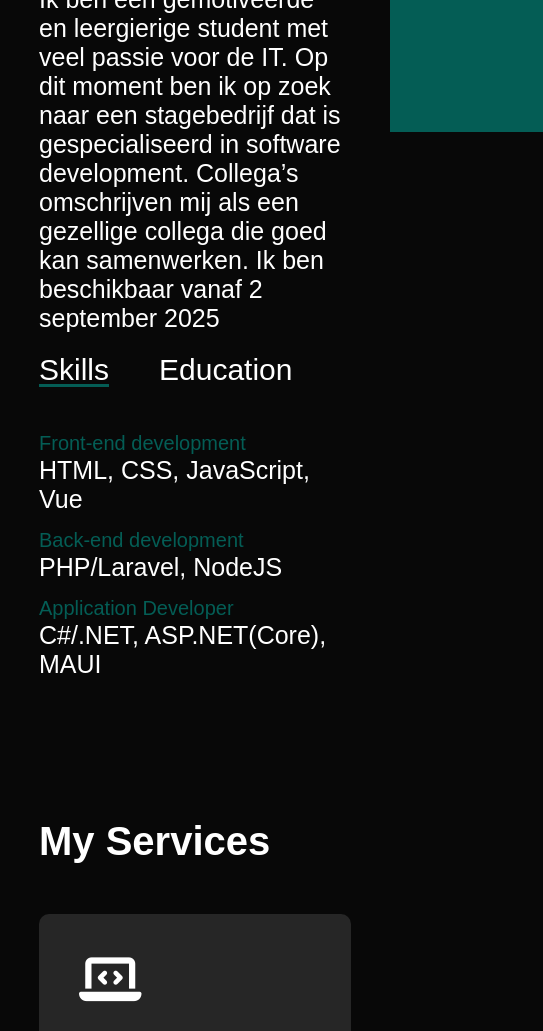
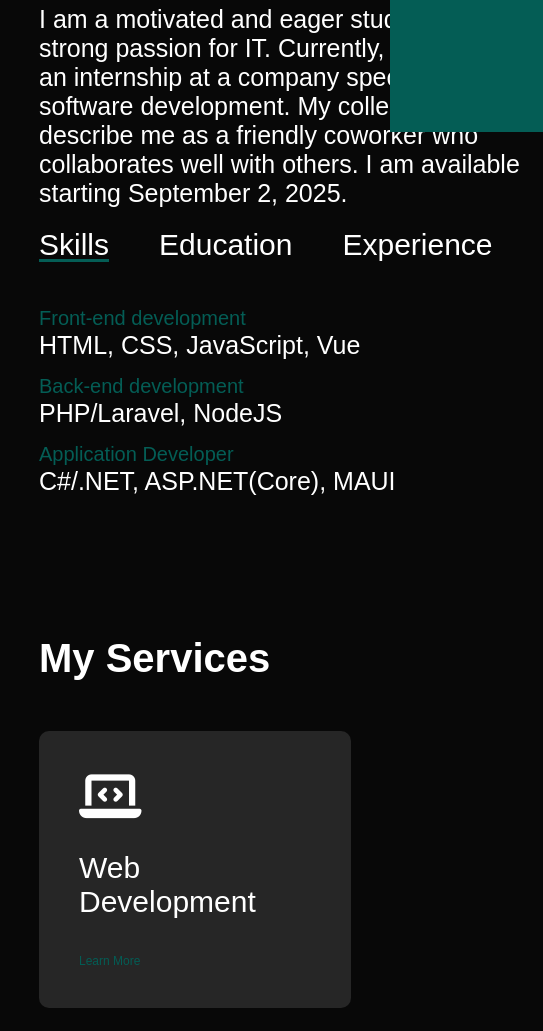
Before and after one commit to kyrmol/portfolio, a plain HTML site: page index.html in a window 390 px wide. Shown: the part 712-1743 px from the top of the page, 543 px wide, since content can reach past the window. Drawn offline with Linux system fonts and the light colour scheme.

Commit message:
update
update

```diff
--- a/index.html
+++ b/index.html
@@ -3,7 +3,7 @@
 <head>
     <meta charset="UTF-8">
     <meta name="viewport" content="width=device-width, initial-scale=1.0">
-    <title>PORTFOLIO</title>
+    <title>Portfolio Kyrylo Moloshnikov</title>
     <link rel="stylesheet" href="style.css">
     <script src="https://kit.fontawesome.com/297e7683b7.js" crossorigin="anonymous"></script>
 </head>
@@ -45,15 +45,16 @@
             </div>
             <div class="about-col-2">
                 <h1 class="sub-titel">About me</h1>
-                <p id="about-text">Ik ben een gemotiveerde en leergierige student met veel
-                    passie voor de IT. Op dit moment ben ik op zoek naar
-                    een stagebedrijf dat is gespecialiseerd in software
-                    development. Collega’s omschrijven mij als een gezellige
-                    collega die goed kan samenwerken. Ik ben beschikbaar vanaf 2 september 2025</p>
+
+                <p id="about-text">I am a motivated and eager student with a strong passion for IT.
+                    Currently, I am seeking an internship at a company specializing in software development.
+                    My colleagues describe me as a friendly coworker who collaborates well with others.
+                    I am available starting September 2, 2025.</p>
 
                 <div class="tab-titels">
                     <p class="tab-links active-link" onclick="opentab('skills')">Skills</p>
                     <p class="tab-links" onclick="opentab('education')">Education</p>
+                    <p class="tab-links" onclick="opentab('experience')">Experience</p>
                 </div>
                 <div class="tab-contents active-tab" id="skills">
                     <ul>
@@ -66,6 +67,11 @@
                     <ul>
                         <li><span>2023 - heden</span><br>ROC A12, Software Engineering / Development</li>
                         <li><span>2011 - 2022</span><br>Havo (Diplomawaardering Nuffic)</li>
+                    </ul>
+                </div>
+                <div class="tab-contents" id="experience">
+                    <ul>
+                        <li><span>2024 - heden</span><br>ICT@Work, Full-Stack Software Developer Intern</li>
                     </ul>
                 </div>
             </div>
--- a/style.css
+++ b/style.css
@@ -111,6 +111,7 @@ nav ul li a:hover:after{
     font-size: 60px;
     font-weight: 600;
     color: #fff;
+    margin-bottom: 20px;
 }
 
 #about-text{
@@ -432,6 +433,9 @@ nav .fa-solid{
         font-size: 40px;
     }
 
+    .sub-titel .tab-links{
+        margin-top: 20px;
+    }
 
     .contact-left, .contact-right{
         flex-basis: 100%;
```
